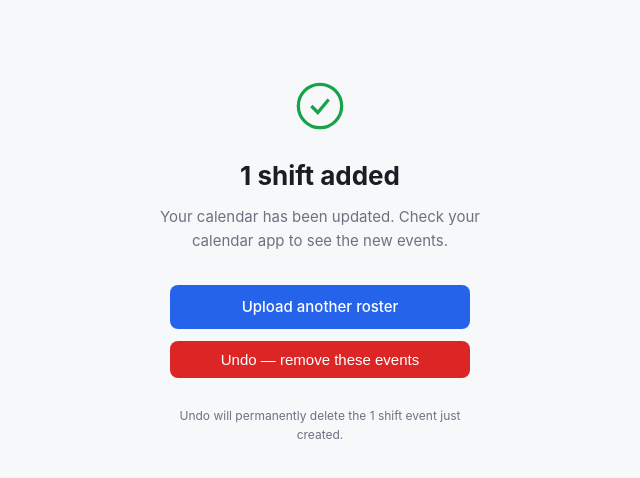
After one commit to joomux/autoroster, a Flask app: template templates/done.html in a window 1280 px wide. The commit adds this page. Shown: the top 478 px of the page, without its empty margins (124-764 px from the left). Run offline with Flask 3, Linux system fonts and the light colour scheme; the template is opened without the code that fills it: most values are stand-ins (such as "Sample title", 1, 10 or a date in 2020); some libraries are stand-ins or nearby versions.

Commit message:
Add image preview, confirm modal, and undo after writing to calendar
Flow changes:
- Upload POST now renders the preview inline (no redirect), so the
  roster image is visible immediately alongside parsed shifts
- The parsed thumbnail is generated server-side and embedded as a
  base64 inline JPEG — no extra round-trip or session storage needed
- Calendar selector remains on the preview/confirm page
- "Add to calendar" triggers a confirmation modal (using <dialog>)
  showing the shift count and selected calendar name before submitting
- After writing, user lands on a /done page showing the success count
- /done page has an "Undo" button that opens its own confirm modal;
  confirming POSTs to /undo which deletes the just-created events
- google_cal and icloud_cal create_events now return event IDs/UIDs
  so they can be targeted for deletion
- Added delete_events to both calendar clients (best-effort per event)

https://claude.ai/code/session_01VGk8wsWRMbGsGHWauCPjok

```diff
--- a/app.py
+++ b/app.py
@@ -1,9 +1,12 @@
+import base64
+import io
 import os
 import tempfile
 from functools import wraps
 
 from dotenv import load_dotenv
 from flask import Flask, flash, redirect, render_template, request, session, url_for
+from PIL import Image
 
 load_dotenv()
 
@@ -69,6 +72,17 @@ def allowed_file(filename: str) -> bool:
     return "." in filename and filename.rsplit(".", 1)[1].lower() in ALLOWED_EXTENSIONS
 
 
+def _make_thumbnail_b64(image_path: str, max_width: int = 520) -> str:
+    """Return a base64-encoded JPEG thumbnail of the image, for inline display."""
+    img = Image.open(image_path).convert("RGB")
+    if img.width > max_width:
+        ratio = max_width / img.width
+        img = img.resize((max_width, int(img.height * ratio)), Image.LANCZOS)
+    buf = io.BytesIO()
+    img.save(buf, format="JPEG", quality=55)
+    return base64.b64encode(buf.getvalue()).decode()
+
+
 @app.route("/")
 def index():
     if "user" in session:
@@ -92,60 +106,78 @@ def logout():
 @app.route("/upload", methods=["GET", "POST"])
 @login_required
 def upload():
-    if request.method == "POST":
-        if "screenshot" not in request.files:
-            flash("No file selected.", "error")
-            return redirect(request.url)
+    if request.method == "GET":
+        return render_template("upload.html", user=session["user"])
 
-        file = request.files["screenshot"]
-        if file.filename == "":
-            flash("No file selected.", "error")
-            return redirect(request.url)
+    # POST — parse the uploaded image and render the preview inline
+    if "screenshot" not in request.files:
+        flash("No file selected.", "error")
+        return redirect(request.url)
 
-        if not allowed_file(file.filename):
-            flash("Please upload a PNG or JPG image.", "error")
-            return redirect(request.url)
+    file = request.files["screenshot"]
+    if file.filename == "":
+        flash("No file selected.", "error")
+        return redirect(request.url)
 
-        month_hint = request.form.get("month", "").strip()
-        year_hint = request.form.get("year", "").strip()
-        month_int = int(month_hint) if month_hint.isdigit() and 1 <= int(month_hint) <= 12 else None
-        year_int = int(year_hint) if year_hint.isdigit() and len(year_hint) == 4 else None
+    if not allowed_file(file.filename):
+        flash("Please upload a PNG or JPG image.", "error")
+        return redirect(request.url)
 
-        suffix = "." + file.filename.rsplit(".", 1)[1].lower()
-        tmp = tempfile.NamedTemporaryFile(suffix=suffix, delete=False)
-        try:
-            file.save(tmp.name)
-            tmp.close()
+    month_hint = request.form.get("month", "").strip()
+    year_hint = request.form.get("year", "").strip()
+    month_int = int(month_hint) if month_hint.isdigit() and 1 <= int(month_hint) <= 12 else None
+    year_int = int(year_hint) if year_hint.isdigit() and len(year_hint) == 4 else None
 
-            from autoroster.parser import extract_events
-            from autoroster.vision import parse_calendar_image
+    suffix = "." + file.filename.rsplit(".", 1)[1].lower()
+    tmp = tempfile.NamedTemporaryFile(suffix=suffix, delete=False)
+    try:
+        file.save(tmp.name)
+        tmp.close()
 
-            raw = parse_calendar_image(tmp.name, month_hint=month_int, year_hint=year_int)
-            events = extract_events(raw)
-        except ValueError as exc:
-            flash(str(exc), "error")
-            return redirect(request.url)
-        finally:
-            os.unlink(tmp.name)
+        from autoroster.parser import extract_events
+        from autoroster.vision import parse_calendar_image
 
-        if not events:
-            flash(
-                "No shift events found. Ensure the screenshot shows a roster with shift codes (A, N, P).",
-                "error",
-            )
-            return redirect(request.url)
+        raw = parse_calendar_image(tmp.name, month_hint=month_int, year_hint=year_int)
+        events = extract_events(raw)
+        thumbnail_b64 = _make_thumbnail_b64(tmp.name)
+    except ValueError as exc:
+        flash(str(exc), "error")
+        return redirect(request.url)
+    finally:
+        os.unlink(tmp.name)
 
-        session["pending_events"] = [e.to_dict() for e in events]
-        session["roster_month"] = raw.get("month")
-        session["roster_year"] = raw.get("year")
-        return redirect(url_for("preview"))
+    if not events:
+        flash(
+            "No shift events found. Ensure the screenshot shows a roster with shift codes (A, N, P).",
+            "error",
+        )
+        return redirect(request.url)
 
-    return render_template("upload.html", user=session["user"])
+    session["pending_events"] = [e.to_dict() for e in events]
+    session["roster_month"] = raw.get("month")
+    session["roster_year"] = raw.get("year")
+
+    calendars = []
+    try:
+        calendars = _get_calendars(session["user"]["provider"])
+    except Exception as exc:
+        flash(f"Could not load calendars: {exc}", "error")
+
+    return render_template(
+        "preview.html",
+        events=[e.to_dict() for e in events],
+        calendars=calendars,
+        user=session["user"],
+        thumbnail_b64=thumbnail_b64,
+        month=raw.get("month"),
+        year=raw.get("year"),
+    )
 
 
 @app.route("/preview")
 @login_required
 def preview():
+    """Fallback GET for preview — used when returning from a confirm error."""
     events = session.get("pending_events")
     if not events:
         return redirect(url_for("upload"))
@@ -162,6 +194,7 @@ def preview():
         events=events,
         calendars=calendars,
         user=session["user"],
+        thumbnail_b64=None,
         month=session.get("roster_month"),
         year=session.get("roster_year"),
     )
@@ -181,14 +214,42 @@ def confirm():
 
     provider = session["user"]["provider"]
     try:
-        count = _write_events(events_data, calendar_id, provider)
+        event_ids = _write_events(events_data, calendar_id, provider)
         session.pop("pending_events", None)
-        noun = "event" if count == 1 else "events"
-        flash(f"Successfully added {count} shift {noun} to your calendar.", "success")
-        return redirect(url_for("upload"))
+        session["last_created"] = {
+            "event_ids": event_ids,
+            "calendar_id": calendar_id,
+            "provider": provider,
+            "count": len(event_ids),
+        }
+        return redirect(url_for("done"))
     except Exception as exc:
         flash(f"Error writing events: {exc}", "error")
         return redirect(url_for("preview"))
+
+
+@app.route("/done")
+@login_required
+def done():
+    last = session.get("last_created")
+    if not last:
+        return redirect(url_for("upload"))
+    return render_template("done.html", count=last["count"], user=session["user"])
+
+
+@app.route("/undo", methods=["POST"])
+@login_required
+def undo():
+    last = session.pop("last_created", None)
+    if not last:
+        return redirect(url_for("upload"))
+    try:
+        _delete_events(last["event_ids"], last["calendar_id"], last["provider"])
+        noun = "event" if last["count"] == 1 else "events"
+        flash(f"Removed {last['count']} shift {noun} from your calendar.", "success")
+    except Exception as exc:
+        flash(f"Could not remove events: {exc}", "error")
+    return redirect(url_for("upload"))
 
 
 def _get_calendars(provider: str) -> list:
@@ -203,7 +264,7 @@ def _get_calendars(provider: str) -> list:
     return []
 
 
-def _write_events(events_data: list, calendar_id: str, provider: str) -> int:
+def _write_events(events_data: list, calendar_id: str, provider: str) -> list[str]:
     from autoroster.parser import Event
 
     events = [Event.from_dict(e) for e in events_data]
@@ -215,7 +276,18 @@ def _write_events(events_data: list, calendar_id: str, provider: str) -> int:
         from autoroster.calendar_clients.icloud_cal import create_events
 
         return create_events(session["icloud_credentials"], calendar_id, events)
-    return 0
+    return []
+
+
+def _delete_events(event_ids: list[str], calendar_id: str, provider: str) -> None:
+    if provider == "google":
+        from autoroster.calendar_clients.google_cal import delete_events
+
+        delete_events(session["credentials"], calendar_id, event_ids)
+    elif provider == "apple":
+        from autoroster.calendar_clients.icloud_cal import delete_events
+
+        delete_events(session["icloud_credentials"], calendar_id, event_ids)
 
 
 if __name__ == "__main__":
--- a/static/style.css
+++ b/static/style.css
@@ -342,6 +342,97 @@ a:hover { text-decoration: underline; }
   gap: 12px;
 }
 
+/* ---- Roster thumbnail (preview page) ---- */
+.roster-thumbnail {
+  padding: 12px;
+  margin-bottom: 16px;
+  text-align: center;
+}
+.roster-thumbnail img {
+  max-width: 100%;
+  max-height: 320px;
+  border-radius: 6px;
+  display: block;
+  margin: 0 auto;
+}
+
+/* ---- Confirmation modal ---- */
+.modal {
+  border: none;
+  border-radius: 14px;
+  padding: 0;
+  box-shadow: 0 8px 40px rgba(0,0,0,.18);
+  max-width: 400px;
+  width: calc(100% - 48px);
+}
+.modal::backdrop {
+  background: rgba(0,0,0,.45);
+}
+.modal-box {
+  padding: 32px 28px 24px;
+}
+.modal-title {
+  margin: 0 0 10px;
+  font-size: 18px;
+  font-weight: 700;
+}
+.modal-message {
+  margin: 0 0 24px;
+  color: var(--clr-muted);
+  font-size: 15px;
+  line-height: 1.5;
+}
+.modal-actions {
+  display: flex;
+  justify-content: flex-end;
+  gap: 10px;
+}
+
+/* ---- Danger button variant ---- */
+.btn-danger {
+  background: var(--clr-danger);
+  color: #fff;
+}
+.btn-danger:hover:not(:disabled) { background: #b91c1c; }
+
+/* ---- Done page ---- */
+.done-page {
+  display: flex;
+  flex-direction: column;
+  align-items: center;
+  text-align: center;
+  padding-top: 48px;
+}
+.done-icon {
+  color: var(--clr-success);
+  margin-bottom: 16px;
+}
+.done-title {
+  margin: 0 0 8px;
+  font-size: 26px;
+  font-weight: 700;
+}
+.done-sub {
+  margin: 0 0 32px;
+  color: var(--clr-muted);
+  max-width: 340px;
+}
+.done-actions {
+  display: flex;
+  flex-direction: column;
+  gap: 12px;
+  width: 100%;
+  max-width: 300px;
+  margin-bottom: 16px;
+}
+.done-actions form { width: 100%; }
+.done-actions .btn { width: 100%; justify-content: center; }
+.done-undo-note {
+  font-size: 12px;
+  color: var(--clr-muted);
+  max-width: 300px;
+}
+
 /* ---- iCloud connect ---- */
 .icloud-steps {
   background: var(--clr-bg);
--- /dev/null
+++ b/templates/done.html
@@ -0,0 +1,71 @@
+{% extends "base.html" %}
+{% block title %}Done — autoroster{% endblock %}
+
+{% block content %}
+<div class="page-container-narrow done-page">
+  <div class="done-icon" aria-hidden="true">
+    <svg width="52" height="52" viewBox="0 0 24 24" fill="none" stroke="currentColor" stroke-width="1.5">
+      <circle cx="12" cy="12" r="10"/>
+      <polyline points="8 12 11 15 16 9"/>
+    </svg>
+  </div>
+
+  <h1 class="done-title">
+    {{ count }} shift{{ 's' if count != 1 else '' }} added
+  </h1>
+  <p class="done-sub">
+    Your calendar has been updated. Check your calendar app to see the new events.
+  </p>
+
+  <div class="done-actions">
+    <a href="{{ url_for('upload') }}" class="btn btn-primary">Upload another roster</a>
+
+    <form method="post" action="{{ url_for('undo') }}" id="undo-form">
+      <button type="button" class="btn btn-ghost btn-danger" id="undo-btn">
+        Undo — remove these events
+      </button>
+    </form>
+  </div>
+
+  <p class="done-undo-note">
+    Undo will permanently delete the {{ count }} shift event{{ 's' if count != 1 else '' }} just created.
+  </p>
+</div>
+
+<!-- Undo confirmation modal -->
+<dialog id="undo-dialog" class="modal">
+  <div class="modal-box">
+    <h2 class="modal-title">Remove events?</h2>
+    <p class="modal-message">
+      This will permanently delete the {{ count }} shift event{{ 's' if count != 1 else '' }} just added to your calendar.
+    </p>
+    <div class="modal-actions">
+      <button type="button" class="btn btn-ghost" id="undo-cancel">Keep events</button>
+      <button type="button" class="btn btn-danger" id="undo-confirm">Yes, remove them</button>
+    </div>
+  </div>
+</dialog>
+
+<script>
+(function () {
+  const undoBtn = document.getElementById("undo-btn");
+  const dialog = document.getElementById("undo-dialog");
+  const confirmBtn = document.getElementById("undo-confirm");
+  const cancelBtn = document.getElementById("undo-cancel");
+  const form = document.getElementById("undo-form");
+
+  undoBtn.addEventListener("click", () => dialog.showModal());
+  cancelBtn.addEventListener("click", () => dialog.close());
+  confirmBtn.addEventListener("click", () => {
+    dialog.close();
+    confirmBtn.disabled = true;
+    confirmBtn.textContent = "Removing…";
+    form.submit();
+  });
+
+  dialog.addEventListener("click", (e) => {
+    if (e.target === dialog) dialog.close();
+  });
+})();
+</script>
+{% endblock %}
```
Also changed, not shown: autoroster/calendar_clients/google_cal.py (+17 -8 lines), autoroster/calendar_clients/icloud_cal.py (+18 -7 lines), templates/preview.html (+76 -5 lines).
